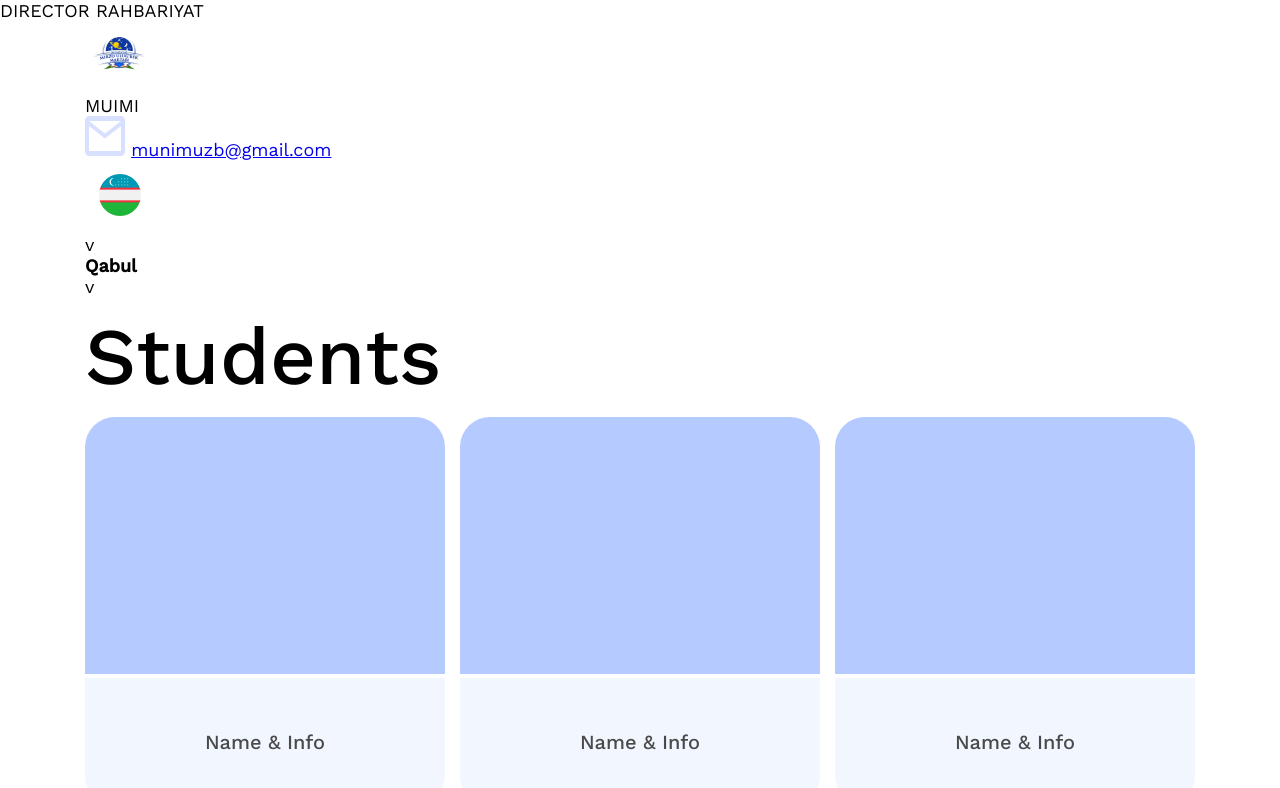
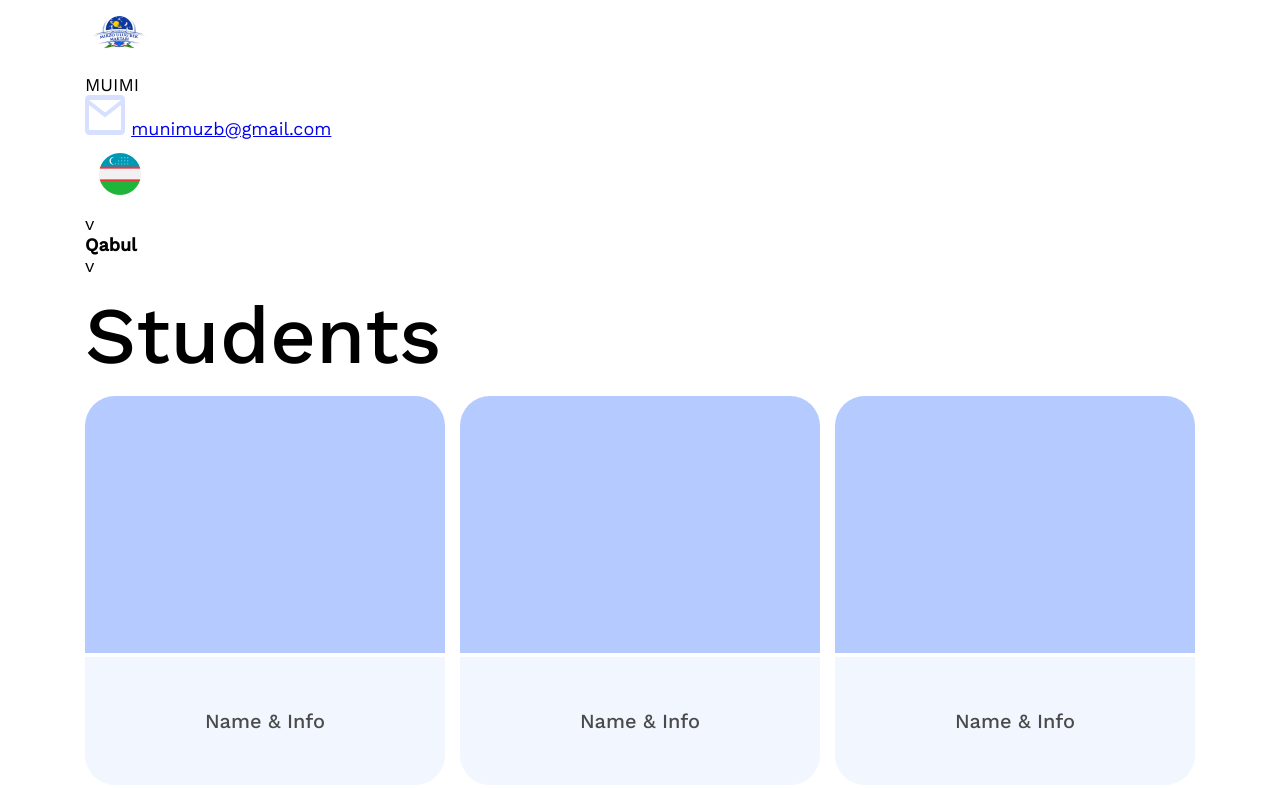
Before and after one commit to KamAkbar/MUNIMUZ, a plain HTML site: page students.html in a window 1280 px wide. Shown: the top 788 px of the page. Drawn offline with nearby package versions, Linux system fonts and the light colour scheme.

Commit message:
Update students.html

```diff
--- a/students.html
+++ b/students.html
@@ -8,8 +8,7 @@
     <title>MUIMIUZ - O'QUVCHILAR</title>
 </head>
 <body>
-    <a href="./director.html" class="link">DIRECTOR</a>
-    <a href="./managers.html" class="link">RAHBARIYAT</a>
+
  <header class="header container">
       <div class="header-box">
         <div class="header-logo-box">
```
